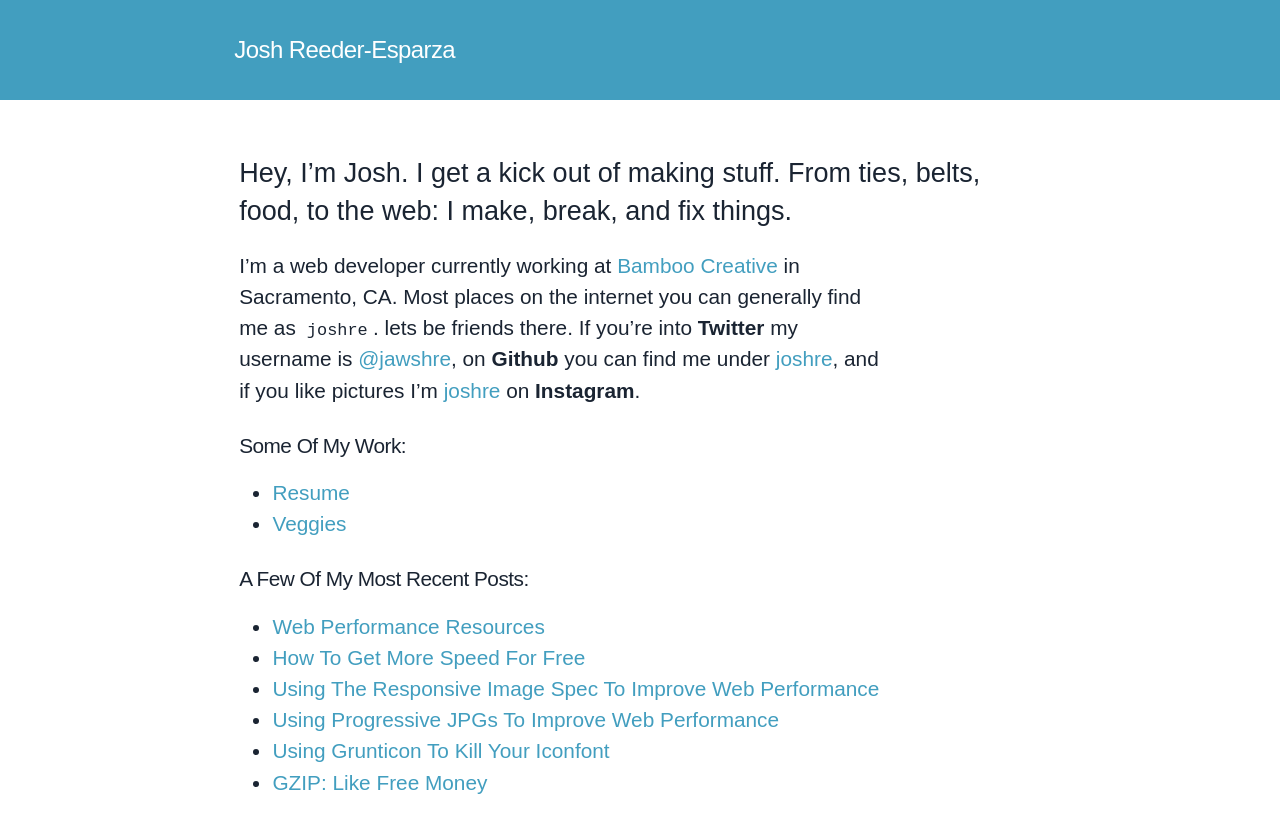
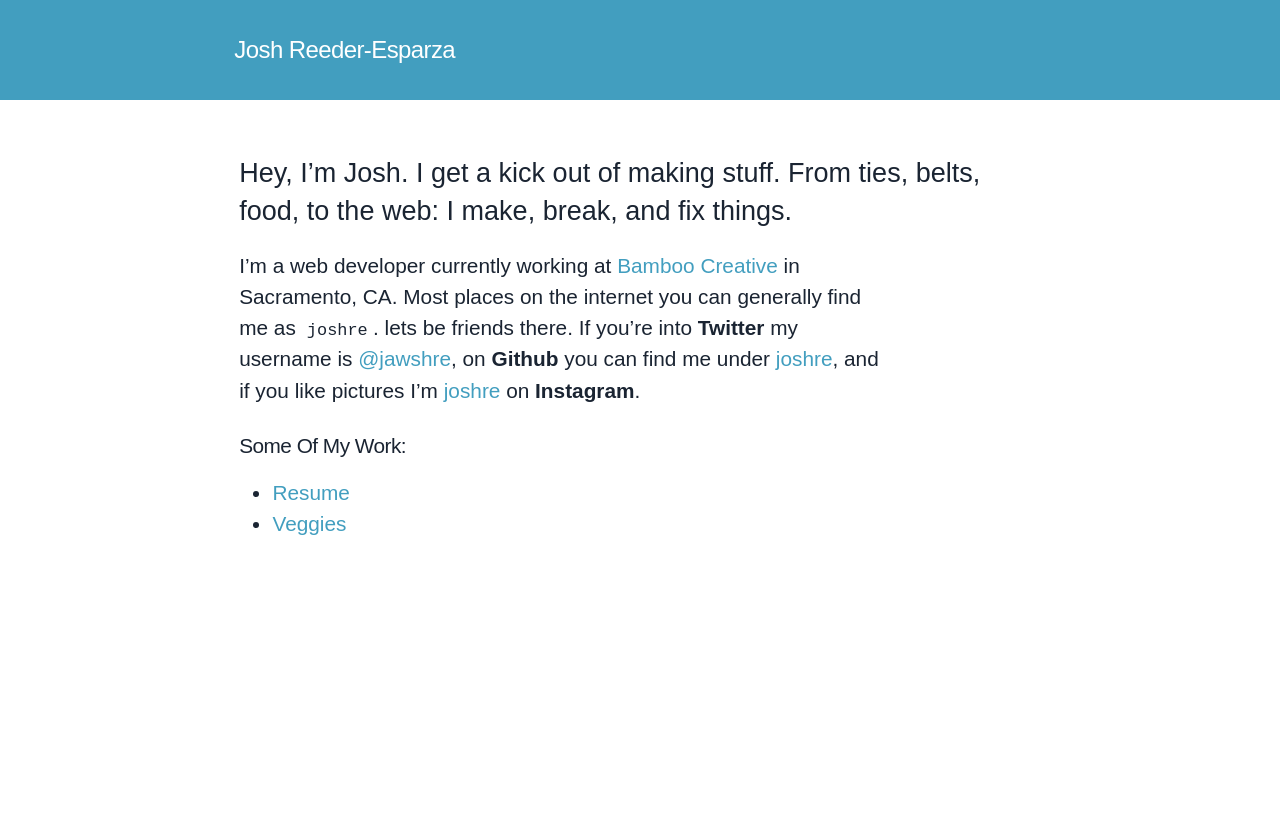
Before and after one commit to joshre/joshre.github.io, a Jekyll site: the page built from index.md, in a window 1280 px wide. Shown: the top 833 px of the page. Built offline with Jekyll 4.4.1, drawn with Linux system fonts in a browser that asks for light colours.

Commit message:
RM Posts

```diff
--- a/index.md
+++ b/index.md
@@ -13,7 +13,7 @@ I'm a web developer currently working at [Bamboo Creative](http://bamboocreative
 - [Resume](/resume)
 - [Veggies](http://veggies.casa)
 
-#### A Few Of My Most Recent Posts:
+<!-- #### A Few Of My Most Recent Posts:
 
 <ul>
   {% for post in site.posts %}
@@ -21,4 +21,4 @@ I'm a web developer currently working at [Bamboo Creative](http://bamboocreative
       <a href="{{ post.url }}">{{ post.title }}</a>
     </li>
   {% endfor %}
-</ul>
+</ul> -->
```
